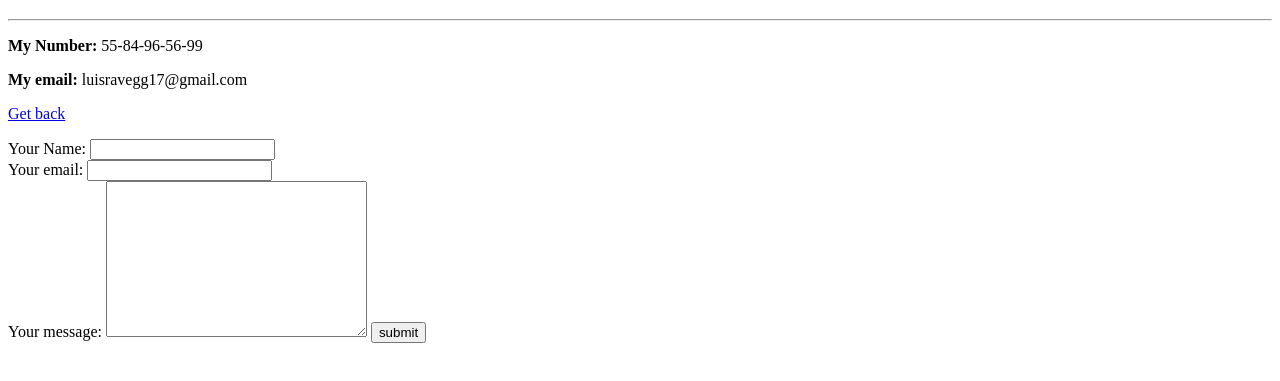
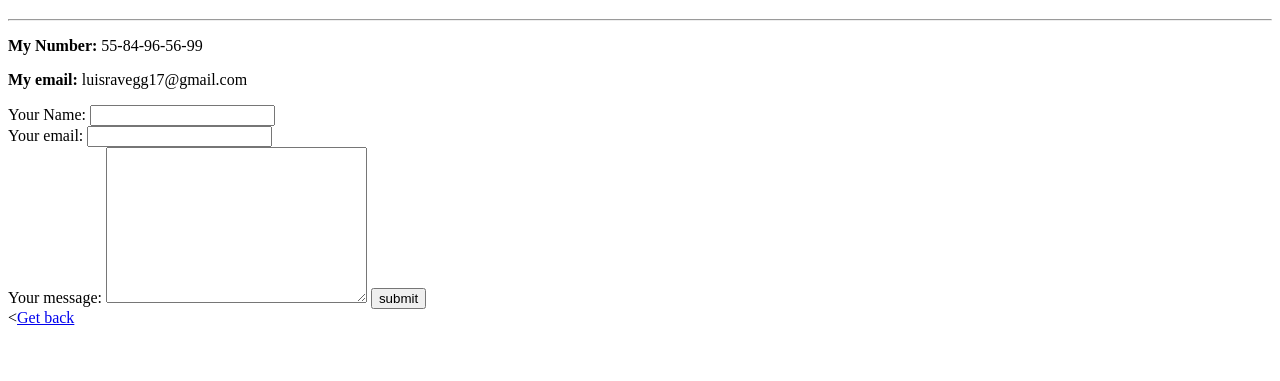
Before and after one commit to LuisRaveg/cv, a plain HTML site: page contactMe.html in a window 1280 px wide. Shown: the part 61-442 px from the top of the page. Drawn offline with Linux system fonts and the light colour scheme.

Commit message:
Update contactMe.html

```diff
--- a/contactMe.html
+++ b/contactMe.html
@@ -11,7 +11,7 @@
     <hr>
     <p><strong>My Number:</strong> <a> 55-84-96-56-99</a></p>
     <p><strong>My email: </strong>luisravegg17@gmail.com</p>
-    <p><a href="prueba.html">Get back</a></p>
+
     <form action="mailto:luisravegg17@gmail.com" method="post">
         <div>
         <label for="name">Your Name:</label>
@@ -27,5 +27,6 @@
         <input type="submit" value="submit" name="message" id="message">
         </div>
     </form>
+      <<a href="index.html">Get back</a>
 </body>
 </html>
```
